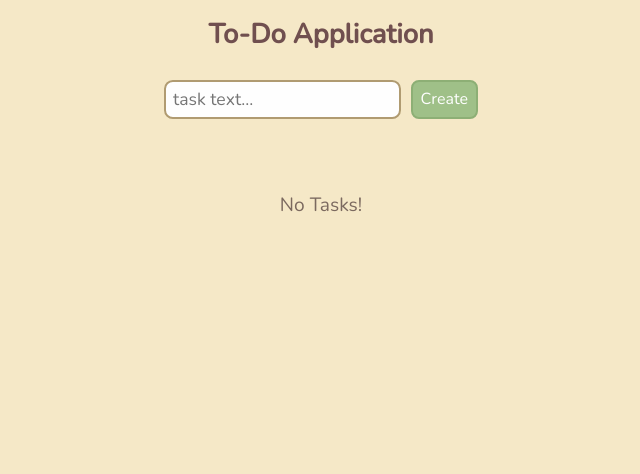
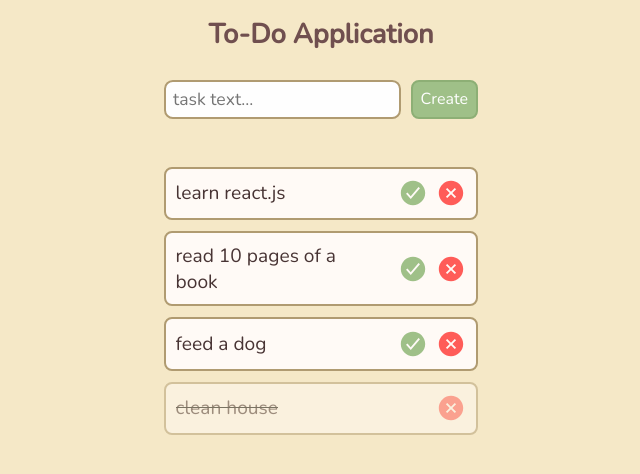
Before and after one commit to khrapunov967/react-todo-app, a React (Create React App) app: page / in a window 1280 px wide. Shown: the top 474 px of the page, without its empty margins (319-959 px from the left). Built offline with nearby package versions, Linux system fonts and the light colour scheme.

Commit message:
Fix bugs

```diff
--- a/src/App.js
+++ b/src/App.js
@@ -5,7 +5,12 @@ import TasksSection from "./components/TasksSection/TasksSection"
 
 
 function App() {
-  const [tasks, setTasks] = useState([]);
+  const [tasks, setTasks] = useState([
+    {id: 1, name: "learn react.js", completed: false},
+    {id: 2, name: "read 10 pages of a book", completed: false},
+    {id: 3, name: "feed a dog", completed: false},
+    {id: 4, name: "clean house", completed: true},
+  ]);
 
   return (
     <div className="wrapper">
--- a/src/components/Task/Task.scss
+++ b/src/components/Task/Task.scss
@@ -25,7 +25,7 @@
         color: #483434;
         max-width: 200px;
         overflow: hidden;
-        word-break: break-all;
+        word-break: normal;
     }
 
     .icon-container {
```
